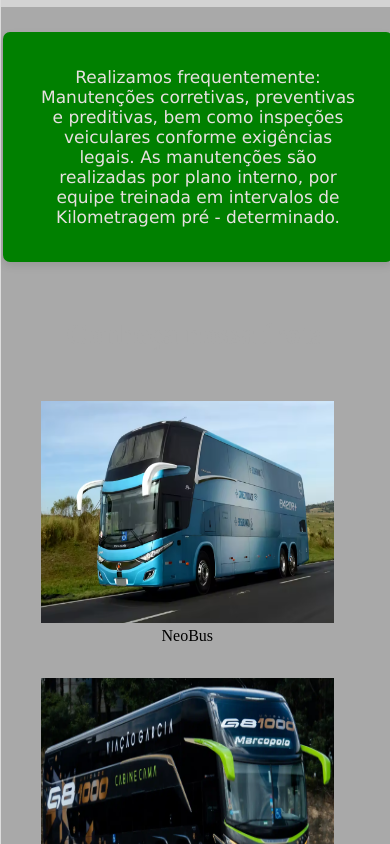
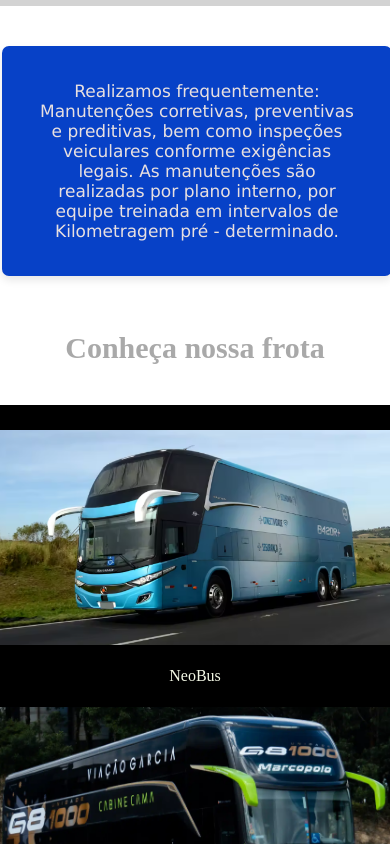
Before and after one commit to rafaelsp20/Bigsite, a React (Create React App) app: page / in a window 390 px wide. Shown: the part 1156-2000 px from the top of the page. Built offline with nearby package versions, Linux system fonts and the light colour scheme.

Commit message:
incluido os botões junto a imagens dos veículos

```diff
--- a/src/components/Header/Header.js
+++ b/src/components/Header/Header.js
@@ -9,7 +9,6 @@
         <li><Link to="/">Home</Link></li>
         <li><Link to="/servico">Serviço</Link></li>
         <li><Link to="/galeria">Galeria de Fotos</Link></li>
-        <li><Link to="/contato1">Contato</Link></li>
       </ul>
     </nav>
   );
--- a/src/components/pages/Teste/Teste.css
+++ b/src/components/pages/Teste/Teste.css
@@ -5,7 +5,7 @@
 
 body {
 
-  background-color: #A9A9A9;
+  background-color: white;
   align-items: center;
   margin: auto;
 
@@ -299,7 +299,7 @@
 
       .conteudo_principal {
 
-      background-color: #A9A9A9;
+      background-color:white;
       margin: 0;
       padding: 0;
       }
@@ -318,12 +318,12 @@
 
         padding: 0px;
         width: 100%;
-        background-color:green;
+        background-color:rgb(7, 65, 199);
         box-shadow: 0 4px 8px rgba(0, 0, 0, 0.1);
         min-height: 20vh; /* Para garantir que o conteúdo ocupe a altura total da tela */
         align-items: center;
         border-radius: 7px;
-        margin: 25px 2px;
+        margin: 40px 7px 40px 2px;
 
       }
       .frase {
@@ -333,8 +333,38 @@
         font-size: 18px;
         font-weight: bold;
         text-align: center;
-        margin: 25px 0 15px 0;
+        margin: 45px 0 15px 0;
         background-color: #dcdcd1;
       }
 
+      .fotos-onibus {
+
+        background-color: black;
+        width: 100%;
+
+      }
+
+      .box {
+
+        background-color: blue;
+        margin: 25px 0 37px 0;
+        color: white;
+
+      }
+      .btn {
+        background-color: #6b6e6e;
+        color: rgb(243, 248, 229);
+        border: none;
+        padding: 10px 30px;
+        font-size: 16px;
+        border-radius: 7px;
+        cursor: pointer;
+        transition: background-color 0.3s ease;
+        width: 25%;
+        margin:auto;
+        transform:  translateY(20%);
+
+
     }
+
+    }
--- a/src/components/pages/Teste/Teste.js
+++ b/src/components/pages/Teste/Teste.js
@@ -54,7 +54,7 @@
 
         <div className="fotos-onibus">
           <div className="box">
-            <img src={foto} alt="foto onibus" />
+            <img src={foto} alt="foto_1onibus" />
             <div className="btn">NeoBus</div>
           </div>
           <div className="box">
--- a/src/global1.css
+++ b/src/global1.css
@@ -2,8 +2,8 @@
     width: 100%;
     max-width: 1366px; /* Define a largura máxima da div */
     padding: 20px;
-    background-color: rgb(249, 249, 249);
-    border: 1px solid #ddd;
+    background-color: white;
+    border: 0px solid #ddd;
     box-shadow: 0 2px 8px rgba(0, 0, 0, 0.1);
     margin: 20px;
     word-wrap: break-word; /* Quebra o texto automaticamente */
--- a/src/routes.js
+++ b/src/routes.js
@@ -1,6 +1,6 @@
 import Servico from "./components/pages/Servico/Servico";
 import Galeria from "./components/pages/Galeria/Galeria";
-import ContatoForm from "./components/pages/Contato/Contato1";
+//import ContatoForm from "./components/pages/Contato/Contato1";
 import Teste from "./components/pages/Teste/Teste";
 
 
@@ -14,7 +14,6 @@
         <Route path="/" element={<Teste />} />
         <Route path="/servico" element={<Servico />} />
         <Route path="/galeria" element={<Galeria />} />
-        <Route path="/contato1" element={<ContatoForm />} />
         </Routes>
     </BrowserRouter>
   );
```
